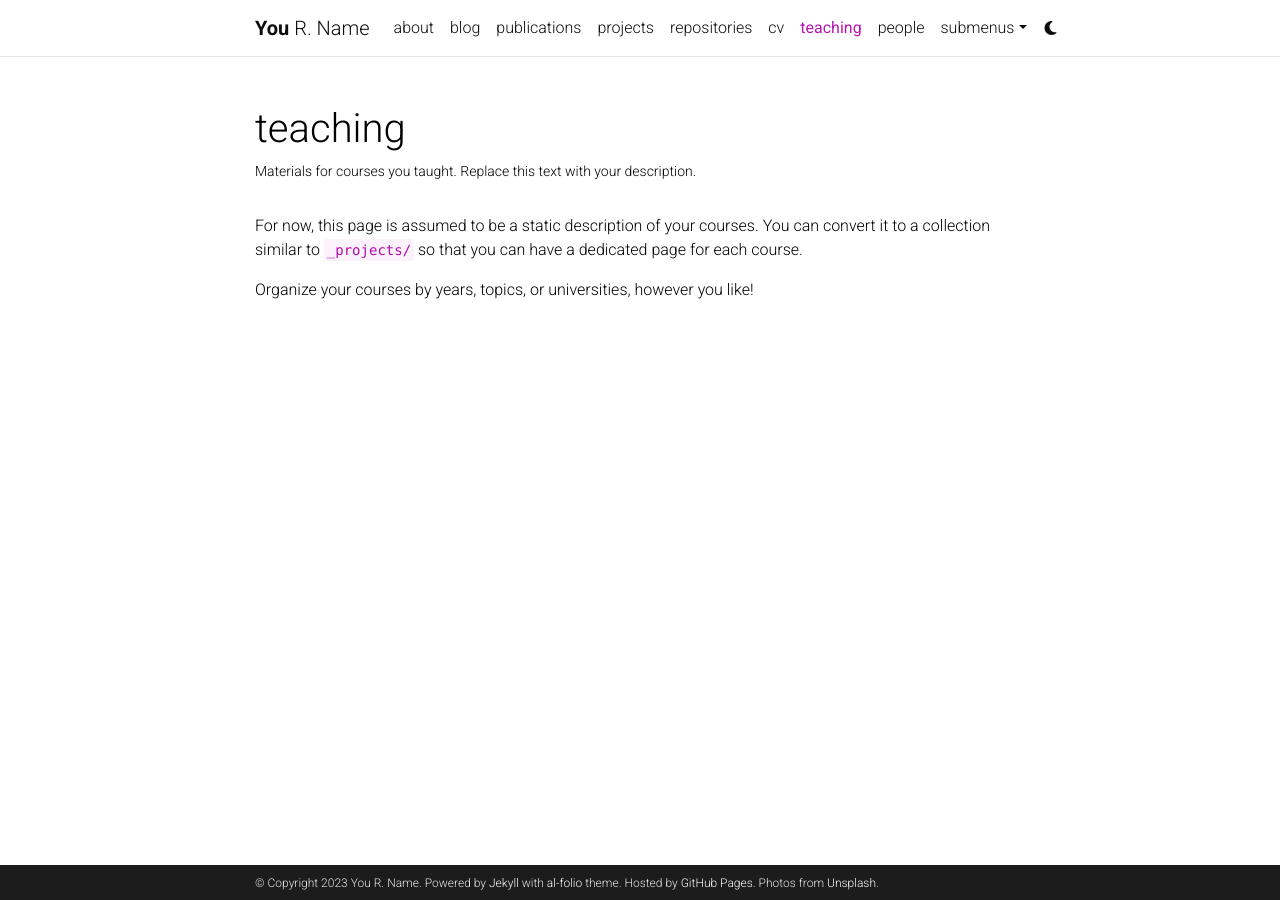
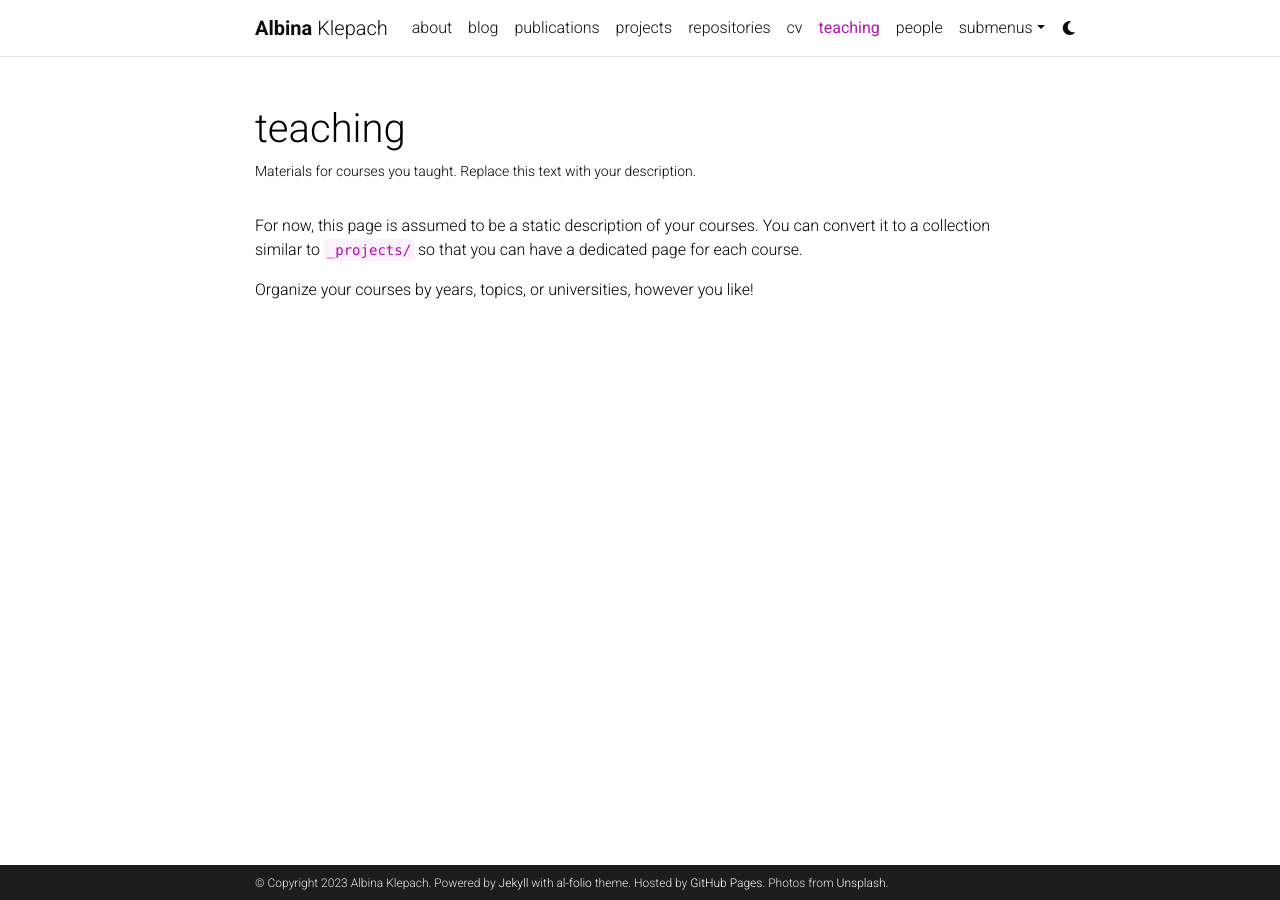
Before and after one commit to cinemere/cinemere.github.io, a Jekyll site: the page built from _pages/teaching.md, in a window 1280 px wide. Built offline with Jekyll 4.4.1, drawn with Linux system fonts in a browser that asks for light colours; comment, search, counter and statistics services are not loaded; a style sheet for code colours, icons or effects is not loaded.

Commit message:
fix config

```diff
--- a/_config.yml
+++ b/_config.yml
@@ -3,10 +3,10 @@
 # -----------------------------------------------------------------------------
 
 title: blank # the website title (if blank, full name will be used instead)
-first_name: You
-middle_name: R.
-last_name: Name
-email: you@example.com
+first_name: Albina
+middle_name:
+last_name: Klepach
+email: klepach.aa@phystech.edu
 description: > # the ">" symbol means to ignore newlines until "footer_text:"
   A simple, whitespace theme for academics. Based on [*folio](https://github.com/bogoli/-folio) design.
 footer_text: >
@@ -18,8 +18,8 @@ keywords: jekyll, jekyll-theme, academic-website, portfolio-website  # add your
 lang: en # the language of your site (for example: en, fr, cn, ru, etc.)
 icon: ⚛️  # the emoji used as the favicon (alternatively, provide image name in /assets/img/)
 
-url: https://alshedivat.github.io # the base hostname & protocol for your site
-baseurl: /al-folio # the subpath of your site, e.g. /blog/
+url: https://cinemere.github.io # the base hostname & protocol for your site
+baseurl: # the subpath of your site, e.g. /blog/
 last_updated: false # set to true if you want to display last updated in the footer
 impressum_path:  # set to path to include impressum link in the footer, use the same path as permalink in a page, helps to conform with EU GDPR
 
```
